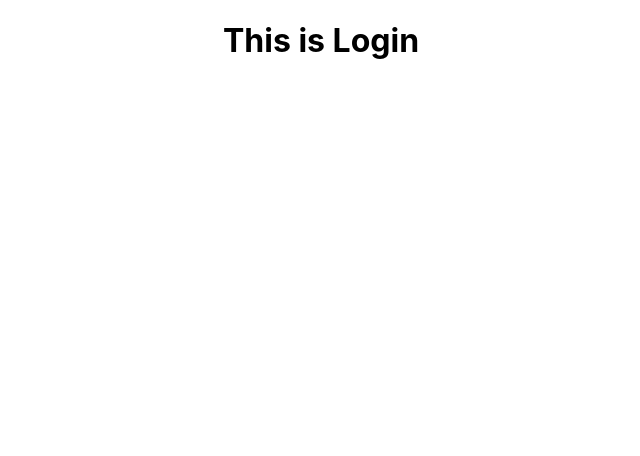
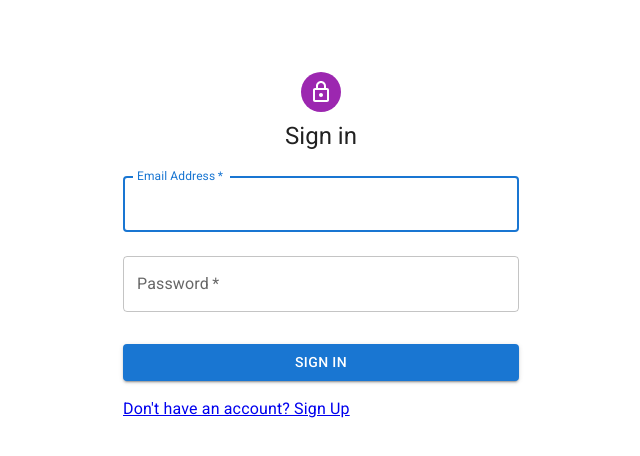
Before and after one commit to eimon078/bagBang-Client-Site-Repo, a React (Create React App) app: page /login in a window 1280 px wide. Shown: the top 456 px of the page, without its empty margins (319-959 px from the left). Built offline with nearby package versions, Linux system fonts and the light colour scheme.

Commit message:
Added Login & Register

```diff
--- a/src/App.js
+++ b/src/App.js
@@ -7,6 +7,7 @@
 import Login from './pages/Login/Login/Login';
 import Home from './pages/Home/Home/Home';
 import NotFound from './pages/NotFound/NotFound';
+import Register from './pages/Login/Register/Register';
 
 
 function App() {
@@ -24,6 +25,9 @@
           <Route path="/login">
             <Login></Login>
           </Route>
+          <Route path="/register">
+            <Register></Register>
+          </Route>
           <Route path="*">
             <NotFound></NotFound>
           </Route>
--- a/src/pages/Login/Login/Login.js
+++ b/src/pages/Login/Login/Login.js
@@ -1,10 +1,94 @@
-import React from 'react';
+import * as React from 'react';
+import Avatar from '@mui/material/Avatar';
+import Button from '@mui/material/Button';
+import CssBaseline from '@mui/material/CssBaseline';
+import TextField from '@mui/material/TextField';
+import Grid from '@mui/material/Grid';
+import Box from '@mui/material/Box';
+import LockOutlinedIcon from '@mui/icons-material/LockOutlined';
+import Typography from '@mui/material/Typography';
+import Container from '@mui/material/Container';
+import { Link } from 'react-router-dom';
 
 const Login = () => {
+
+    const [loginData, setLoginData] = React.useState({ email: "", password: "" })
+    const handleOnBlur = e => {
+        const name = e.target.name;
+        const value = e.target.value;
+        const newValue = { ...loginData, [name]: value };
+        setLoginData(newValue);
+        console.log(newValue);
+
+    }
+    const handleSubmit = e => {
+
+        // const data = new FormData(event.currentTarget);
+        // // eslint-disable-next-line no-console
+        // console.log({
+        //     email: data.get('email'),
+        //     password: data.get('password'),
+        // });
+        e.preventDefault();
+    };
     return (
-        <div>
-            <h1>This is Login</h1>
-        </div>
+        <Container component="main" maxWidth="xs">
+            <CssBaseline />
+            <Box
+                sx={{
+                    marginTop: 8,
+                    display: 'flex',
+                    flexDirection: 'column',
+                    alignItems: 'center',
+                }}
+            >
+                <Avatar sx={{ m: 1, bgcolor: 'secondary.main' }}>
+                    <LockOutlinedIcon />
+                </Avatar>
+                <Typography component="h1" variant="h5">
+                    Sign in
+                </Typography>
+                <Box component="form" onSubmit={handleSubmit} noValidate sx={{ mt: 1 }}>
+                    <TextField
+                        margin="normal"
+                        required
+                        fullWidth
+                        onBlur={handleOnBlur}
+                        id="email"
+                        label="Email Address"
+                        name="email"
+                        autoComplete="email"
+                        autoFocus
+                    />
+                    <TextField
+                        margin="normal"
+                        required
+                        fullWidth
+                        onBlur={handleOnBlur}
+                        name="password"
+                        label="Password"
+                        type="password"
+                        id="password"
+                        autoComplete="current-password"
+                    />
+                    <Button
+                        type="submit"
+                        fullWidth
+                        variant="contained"
+                        sx={{ mt: 3, mb: 2 }}
+                    >
+                        Sign In
+                    </Button>
+                    <Grid container>
+                        <Grid item>
+                            <Link to="/register" variant="body2">
+                                {"Don't have an account? Sign Up"}
+                            </Link>
+                        </Grid>
+                    </Grid>
+                </Box>
+            </Box>
+        </Container>
     );
 };
 
--- a/src/pages/Login/Register/Register.js
+++ b/src/pages/Login/Register/Register.js
@@ -1,10 +1,103 @@
-import React from 'react';
+import * as React from 'react';
+import Avatar from '@mui/material/Avatar';
+import Button from '@mui/material/Button';
+import CssBaseline from '@mui/material/CssBaseline';
+import TextField from '@mui/material/TextField';
+import Grid from '@mui/material/Grid';
+import Box from '@mui/material/Box';
+import LockOutlinedIcon from '@mui/icons-material/LockOutlined';
+import Typography from '@mui/material/Typography';
+import Container from '@mui/material/Container';
+import { Link } from 'react-router-dom';
 
 const Register = () => {
+    const [registerData, setRegisterData] = React.useState({ email: "", password: "" })
+    const handleOnBlur = e => {
+        const name = e.target.name;
+        const value = e.target.value;
+        const newValue = { ...registerData, [name]: value };
+        setRegisterData(newValue);
+        console.log(newValue);
+
+    }
+    const handleSubmit = e => {
+
+        // const data = new FormData(event.currentTarget);
+        // // eslint-disable-next-line no-console
+        // console.log({
+        //     email: data.get('email'),
+        //     password: data.get('password'),
+        // });
+        e.preventDefault();
+    };
     return (
-        <div>
-            <h1>This is Register</h1>
-        </div>
+        <Container component="main" maxWidth="xs">
+            <CssBaseline />
+            <Box
+                sx={{
+                    marginTop: 8,
+                    display: 'flex',
+                    flexDirection: 'column',
+                    alignItems: 'center',
+                }}
+            >
+                <Avatar sx={{ m: 1, bgcolor: 'secondary.main' }}>
+                    <LockOutlinedIcon />
+                </Avatar>
+                <Typography component="h1" variant="h5">
+                    Sign in
+                </Typography>
+                <Box component="form" onSubmit={handleSubmit} noValidate sx={{ mt: 1 }}>
+                    <TextField
+                        margin="normal"
+                        required
+                        fullWidth
+                        onBlur={handleOnBlur}
+                        id="userName"
+                        label="Your Name"
+                        name="userName"
+                        autoComplete="given-name"
+                        autoFocus
+                    />
+                    <TextField
+                        margin="normal"
+                        required
+                        fullWidth
+                        onBlur={handleOnBlur}
+                        id="email"
+                        label="Email Address"
+                        name="email"
+                        autoComplete="email"
+                    />
+                    <TextField
+                        margin="normal"
+                        required
+                        fullWidth
+                        onBlur={handleOnBlur}
+                        name="password"
+                        label="Password"
+                        type="password"
+                        id="password"
+                        autoComplete="current-password"
+                    />
+                    <Button
+                        type="submit"
+                        fullWidth
+                        variant="contained"
+                        sx={{ mt: 3, mb: 2 }}
+                    >
+                        Register
+                    </Button>
+                    <Grid container>
+                        <Grid item>
+                            <Link to="/login" variant="body2">
+                                {"Already have an account? Sign In"}
+                            </Link>
+                        </Grid>
+                    </Grid>
+                </Box>
+            </Box>
+        </Container>
     );
 };
 
```
